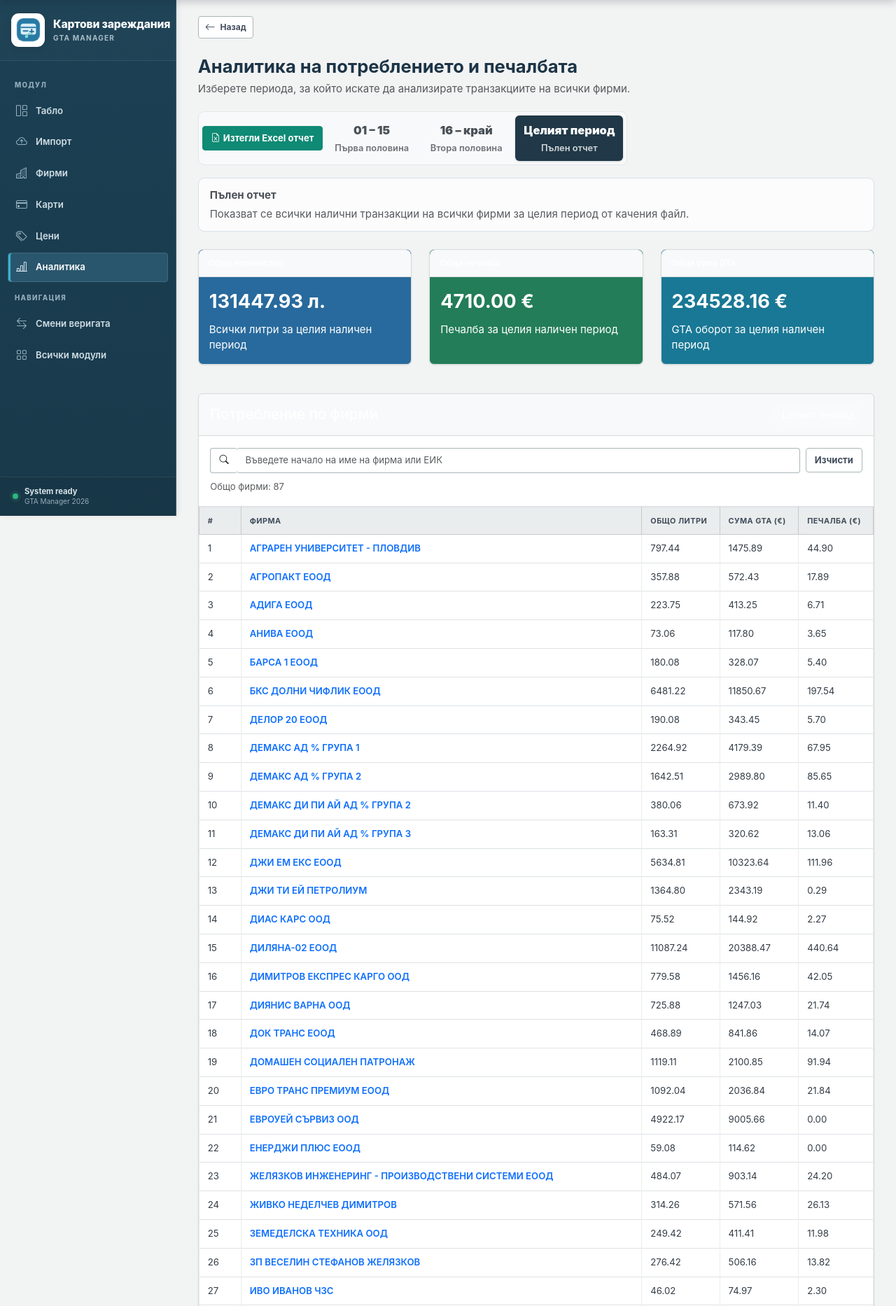
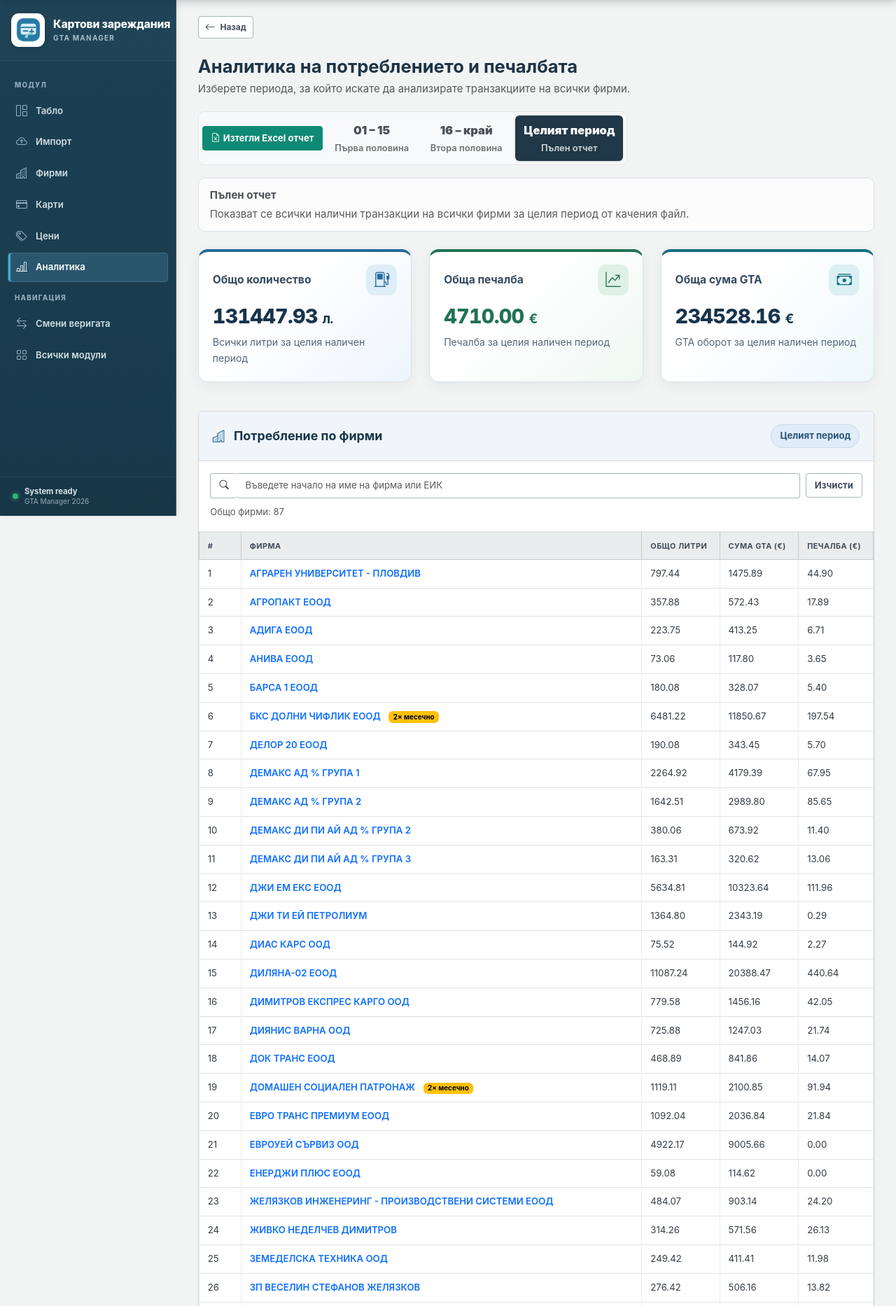
Before and after one commit to plamensve/eko_users, a Django app: page /analytics/ in a window 1280 px wide. Shown: the part 63-1929 px from the top of the page at 70% size. Run offline with Django 5.2, Linux system fonts and the light colour scheme; a user stored in the database is signed in; data comes from the database, SQL or seed files in the repository; some libraries are stand-ins or nearby versions.

Commit message:
Improve analytics cards and fix light-surface text contrast

```diff
--- a/static/css/app.css
+++ b/static/css/app.css
@@ -2334,3 +2334,105 @@ body{font-size:15px!important}
     width:100%;
   }
 }
+
+/* Analytics: explicit surface/text pairs prevent global card header conflicts. */
+.analytics-page .analytics-card{
+  --analytics-accent:#246a9a;
+  --analytics-tint:#edf5fd;
+  --analytics-icon-bg:#dfedf9;
+  position:relative;
+  background:linear-gradient(135deg,#fff 35%,var(--analytics-tint))!important;
+  color:#18344b;
+  border:1px solid #d7e3ec!important;
+  border-top:4px solid var(--analytics-accent)!important;
+  border-radius:14px!important;
+  box-shadow:0 5px 18px rgba(25,48,71,.06)!important;
+  transition:box-shadow .2s ease,border-color .2s ease;
+}
+.analytics-page .analytics-card--profit{
+  --analytics-accent:#217252;
+  --analytics-tint:#eef8f3;
+  --analytics-icon-bg:#dff1e7;
+}
+.analytics-page .analytics-card--turnover{
+  --analytics-accent:#146e83;
+  --analytics-tint:#edf8fa;
+  --analytics-icon-bg:#dcf0f4;
+}
+.analytics-page .analytics-card--negative{
+  --analytics-accent:#ad3434;
+  --analytics-tint:#fff2f2;
+  --analytics-icon-bg:#fbe3e3;
+}
+.analytics-page .analytics-card:hover{
+  box-shadow:0 8px 24px rgba(25,48,71,.1)!important;
+}
+.analytics-page .analytics-card-heading{
+  display:flex;
+  align-items:center;
+  justify-content:space-between;
+  gap:12px;
+  padding:18px 20px 0;
+  color:#344b60;
+  font-size:.95rem;
+  font-weight:700;
+}
+.analytics-page .analytics-card-icon{
+  display:grid;
+  place-items:center;
+  flex:0 0 44px;
+  width:44px;
+  height:44px;
+  border-radius:12px;
+  background:var(--analytics-icon-bg);
+  color:var(--analytics-accent);
+  font-size:1.3rem;
+}
+.analytics-page .analytics-card .card-body{padding:12px 20px 22px}
+.analytics-page .analytics-value{
+  color:#18344b;
+  font-size:clamp(1.65rem,2.25vw,2.35rem)!important;
+  line-height:1.25;
+  font-weight:800;
+  letter-spacing:-.025em;
+  font-variant-numeric:tabular-nums;
+  overflow-wrap:anywhere;
+}
+.analytics-page .analytics-card--profit .analytics-value{color:var(--analytics-accent)}
+.analytics-page .analytics-unit{
+  color:inherit;
+  font-size:.65em;
+  font-weight:650;
+  white-space:nowrap;
+}
+.analytics-page .analytics-card .card-text{
+  color:#536579;
+  font-size:.85rem;
+  line-height:1.6;
+}
+.analytics-page .analytics-company-heading{
+  background:#f0f5fa!important;
+  color:#18344b;
+  padding:18px 20px!important;
+}
+.analytics-page .analytics-company-heading h5{
+  color:#18344b!important;
+  font-size:1.08rem;
+  font-weight:750;
+}
+.analytics-page .analytics-company-heading h5 i{color:#246a9a}
+.analytics-page .period-badge{
+  background:#e0ecf7;
+  border:1px solid #c5d9eb;
+  color:#28577b;
+  font-size:.8rem;
+  font-weight:700;
+}
+@media(max-width:575.98px){
+  .analytics-page .analytics-card-heading{padding:16px 16px 0}
+  .analytics-page .analytics-card .card-body{padding:12px 16px 18px}
+  .analytics-page .analytics-company-heading{padding:16px!important}
+}
+@media(prefers-reduced-motion:reduce){
+  .analytics-page .analytics-card{transition:none}
+}
--- a/templates/base.html
+++ b/templates/base.html
@@ -9,7 +9,7 @@
   <link rel="preconnect" href="https://cdn.jsdelivr.net">
   <link href="https://cdn.jsdelivr.net/npm/bootstrap@5.3.3/dist/css/bootstrap.min.css" rel="stylesheet">
   <link href="https://cdn.jsdelivr.net/npm/bootstrap-icons@1.11.3/font/bootstrap-icons.min.css" rel="stylesheet">
-  <link href="{% static 'css/app.css' %}?v=20261003-enterprise-ui-14" rel="stylesheet">
+  <link href="{% static 'css/app.css' %}?v=20261003-analytics-cards-15" rel="stylesheet">
   {% block extra_head %}{% endblock %}
 </head>
 <body class="{% if request.resolver_match.namespace == 'tasks' %}app-mode-tasks{% elif request.resolver_match.url_name == 'home' or request.resolver_match.url_name == 'fuel_card_chains' or request.resolver_match.url_name == 'profile' or request.resolver_match.url_name == 'change_password' %}app-mode-main{% else %}app-mode-eko{% endif %}{% if user.is_authenticated and request.resolver_match.namespace != 'tasks' %} has-app-sidebar{% endif %}">
--- a/templates/core/analytics.html
+++ b/templates/core/analytics.html
@@ -76,28 +76,6 @@
         box-shadow: 0 3px 12px rgba(0, 0, 0, 0.05);
     }
 
-    .analytics-card {
-        border: none;
-        border-radius: 16px;
-        overflow: hidden;
-        box-shadow: 0 4px 16px rgba(0, 0, 0, 0.07);
-        transition: all 0.2s ease;
-    }
-
-    .analytics-card:hover {
-        transform: translateY(-3px);
-        box-shadow: 0 8px 22px rgba(0, 0, 0, 0.10);
-    }
-
-    .analytics-card .card-header {
-        font-weight: 600;
-    }
-
-    .analytics-value {
-        font-size: 2rem;
-        font-weight: 700;
-    }
-
     .company-table-card {
         border: none;
         border-radius: 16px;
@@ -148,7 +126,7 @@
 </style>
 
 
-<div class="mt-4">
+<div class="mt-4 analytics-page">
 
     <div class="analytics-header">
 
@@ -229,18 +207,19 @@
 
     <div class="row mt-4">
 
-        <div class="col-md-4 mb-3">
+        <div class="col-lg-4 mb-3">
 
-            <div class="card text-white bg-primary analytics-card h-100">
+            <div class="card analytics-card analytics-card--quantity h-100">
 
-                <div class="card-header">
-                    Общо количество
+                <div class="analytics-card-heading">
+                    <span>Общо количество</span>
+                    <span class="analytics-card-icon" aria-hidden="true"><i class="bi bi-fuel-pump"></i></span>
                 </div>
 
                 <div class="card-body">
 
                     <div class="analytics-value">
-                        {{ grand_total_qty|stringformat:".2f" }} л.
+                        {{ grand_total_qty|stringformat:".2f" }} <span class="analytics-unit">л.</span>
                     </div>
 
                     <p class="card-text mt-2 mb-0">
@@ -268,18 +247,19 @@
         </div>
 
 
-        <div class="col-md-4 mb-3">
+        <div class="col-lg-4 mb-3">
 
-            <div class="card text-white bg-success analytics-card h-100">
+            <div class="card analytics-card analytics-card--profit{% if grand_total_profit < 0 %} analytics-card--negative{% endif %} h-100">
 
-                <div class="card-header">
-                    Обща печалба
+                <div class="analytics-card-heading">
+                    <span>Обща печалба</span>
+                    <span class="analytics-card-icon" aria-hidden="true"><i class="bi {% if grand_total_profit < 0 %}bi-graph-down-arrow{% else %}bi-graph-up-arrow{% endif %}"></i></span>
                 </div>
 
                 <div class="card-body">
 
                     <div class="analytics-value">
-                        {{ grand_total_profit|stringformat:".2f" }} €
+                        {{ grand_total_profit|stringformat:".2f" }} <span class="analytics-unit">€</span>
                     </div>
 
                     <p class="card-text mt-2 mb-0">
@@ -307,18 +287,19 @@
         </div>
 
 
-        <div class="col-md-4 mb-3">
+        <div class="col-lg-4 mb-3">
 
-            <div class="card text-white bg-info analytics-card h-100">
+            <div class="card analytics-card analytics-card--turnover h-100">
 
-                <div class="card-header">
-                    Обща сума GTA
+                <div class="analytics-card-heading">
+                    <span>Обща сума GTA</span>
+                    <span class="analytics-card-icon" aria-hidden="true"><i class="bi bi-cash-stack"></i></span>
                 </div>
 
                 <div class="card-body">
 
                     <div class="analytics-value">
-                        {{ grand_total_gta|stringformat:".2f" }} €
+                        {{ grand_total_gta|stringformat:".2f" }} <span class="analytics-unit">€</span>
                     </div>
 
                     <p class="card-text mt-2 mb-0">
@@ -350,9 +331,10 @@
 
     <div class="card mt-4 company-table-card">
 
-        <div class="card-header bg-dark text-white d-flex flex-wrap justify-content-between align-items-center">
+        <div class="card-header analytics-company-heading d-flex flex-wrap justify-content-between align-items-center gap-2">
 
             <h5 class="mb-0">
+                <i class="bi bi-buildings me-2" aria-hidden="true"></i>
                 Потребление по фирми
             </h5>
 
@@ -443,7 +425,7 @@
                                         >
                                             Unknown
                                         </a>
-                                        <span class="badge badge-secondary ml-2">Несвързани карти</span>
+                                        <span class="badge text-bg-secondary ms-2">Несвързани карти</span>
                                     {% else %}
                                         <a
                                             href="{% url 'company_transactions' item.company_id %}"
@@ -453,7 +435,7 @@
                                         </a>
 
                                         {% if item.is_twice_monthly %}
-                                            <span class="badge badge-warning ml-2">
+                                            <span class="badge text-bg-warning ms-2">
                                                 2× месечно
                                             </span>
                                         {% endif %}
```
